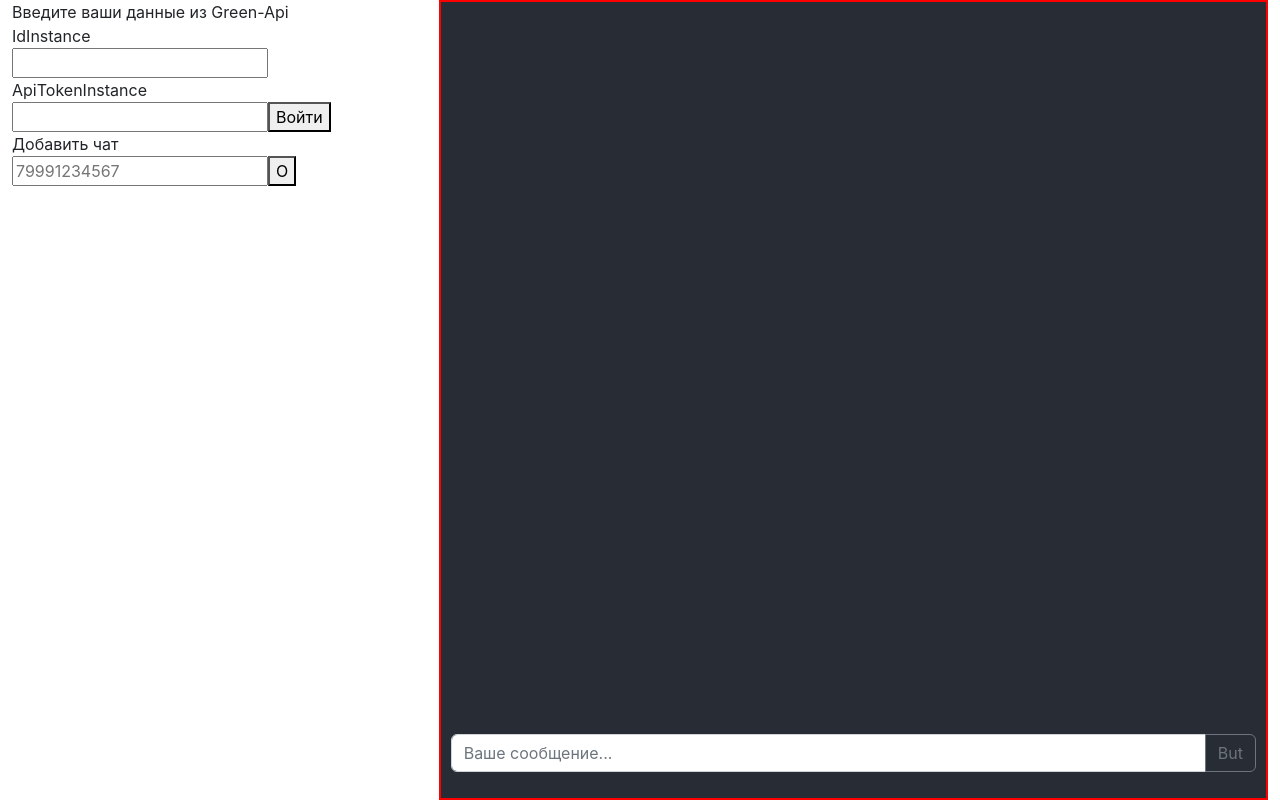
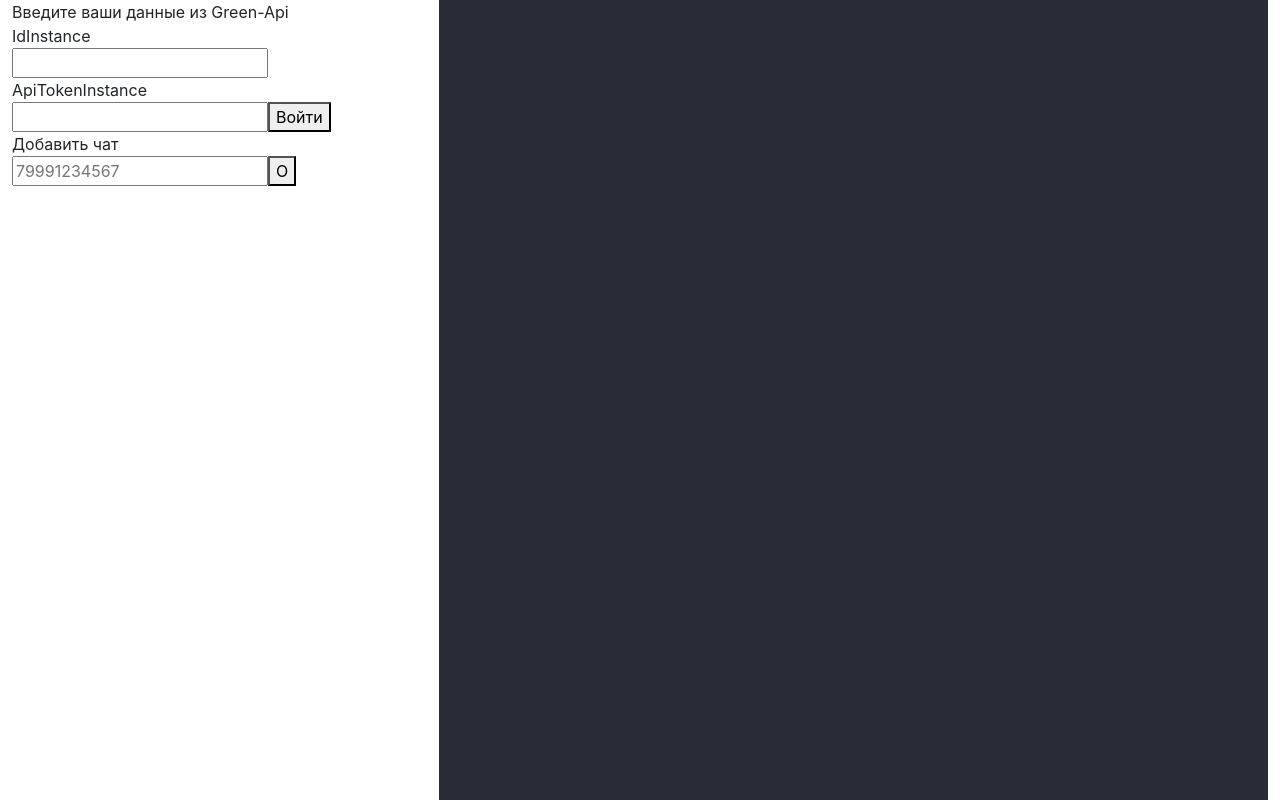
Before and after one commit to Repti58/Green-app, a React (Create React App) app: page / in a window 1280 px wide. Built offline with nearby package versions, Linux system fonts and the light colour scheme.

Commit message:
fix displayOn chat

```diff
--- a/src/App.js
+++ b/src/App.js
@@ -11,6 +11,7 @@ function App() {
   const [chatNumber, setChatNumber] = useState("")
   const [messageStack, setMessageStack] = useState([]);
   const [authData, setAuthData] = useState({})
+  const [authStatus, setAuthStatus] = useState(false);
   console.log("authData in APP", authData);
   console.log("chatNumber", chatNumber);
 
@@ -23,6 +24,8 @@ function App() {
       <div className="row">
         <div className="col-4">
           <Authentication
+          setAuthStatus={setAuthStatus}
+          authStatus={authStatus}
           authData={authData}
           setAuthData={setAuthData}
           ></Authentication>
@@ -34,6 +37,7 @@ function App() {
 
         <div className="col">
           <Dialog
+          authStatus={authStatus}
           authData={authData}
           chatNumber={chatNumber}
           messageStack={messageStack}
--- a/src/Components/Authentication.js
+++ b/src/Components/Authentication.js
@@ -1,7 +1,7 @@
 import { useState } from "react";
 
 function Authentication(props) {
-  const [authStatus, setAuthStatus] = useState(false);
+
   const [idValue, setIdValue] = useState("");
   const [tokenValue, setTokenValue] = useState("");
 
@@ -14,7 +14,7 @@ function Authentication(props) {
         idInstance: idValue,
         apiTokenInstance: tokenValue,
       });
-      setAuthStatus(true);
+      props.setAuthStatus(true);
       setIdValue("");
       setTokenValue("");
     }
@@ -23,13 +23,13 @@ function Authentication(props) {
   console.log("authData", props.authData);
 
   const exitButtonHandler = () => {
-    setAuthStatus(false);
+    props.setAuthStatus(false);
     props.setAuthData({});
   };
 
   return (
     <div>
-      {!authStatus ? (
+      {!props.authStatus ? (
         <div>
           <div>Введите ваши данные из Green-Api</div>
           <div>IdInstance</div>
--- a/src/Components/Dialog.css
+++ b/src/Components/Dialog.css
@@ -3,14 +3,18 @@
   min-height: 100vh;
   display: flex;
   flex-direction: column;
-  align-items: center;
+  /* align-items: center; */
   justify-content: end;
   /* font-size: calc(10px + 2vmin); */
   color: white;
   /* box-sizing: border-box; */
-  border: solid 2px red;
-  padding: 10px;
+  /* border: solid 2px red; */
+  padding: 5px;
+}
 
+.dialog-wrapper {
+  /* display: flex; */
+  /* flex-direction: column; */
 
 }
 
--- a/src/Components/Dialog.js
+++ b/src/Components/Dialog.js
@@ -1,7 +1,7 @@
 import { useEffect, useRef, useState } from "react";
 import "./Dialog.css";
 
-function Dialog({ messageStack, setMessageStack, chatNumber, authData }) {
+function Dialog({ messageStack, setMessageStack, chatNumber, authData, authStatus }) {
   const [outgoingMessage, setOutgoingMessage] = useState("");
   const uniqueId = useRef([]);
   const uniqueKeyOutgoingMessage = useRef(1);
@@ -113,8 +113,9 @@ function Dialog({ messageStack, setMessageStack, chatNumber, authData }) {
 
   return (
     <div className="Dialog-container">
+      {authStatus && chatNumber ? (
       <div>
-
+      <div>
         {messageStack.map((message) => {
           return (
             <div
@@ -157,6 +158,8 @@ function Dialog({ messageStack, setMessageStack, chatNumber, authData }) {
       {/* <button className="send-msg-btn" onClick={sendMessage}>
         Отправить
       </button> */}
+      </div>
+      ) : null}
     </div>
   );
 }
```
